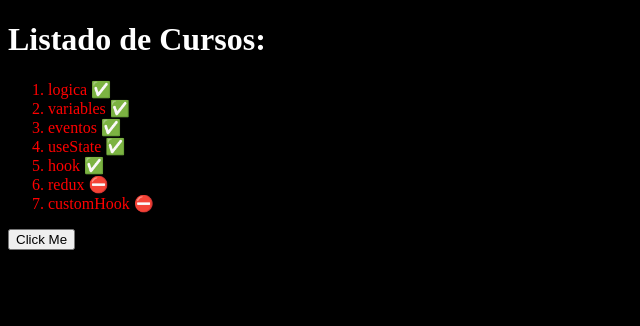
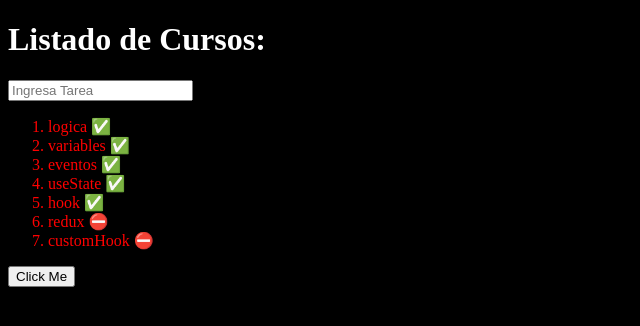
Before and after one commit to StrongFreeCode/01-react-test, a React (Vite) app: page / in a window 1280 px wide. Shown: the top 326 px of the page, without its empty margins (0-640 px from the left). Built offline with nearby package versions, Linux system fonts and the light colour scheme.

Commit message:
inicio del form preventSubmit

```diff
--- a/src/ListadoApp.jsx
+++ b/src/ListadoApp.jsx
@@ -1,4 +1,5 @@
 import { useState } from "react"
+import { AddTask } from "./components/AddTask"
 
 const Items = ({nombre, visto}) => {
   return (
@@ -24,6 +25,7 @@
   return (
     <>
       <h1>Listado de Cursos:</h1>
+      <AddTask></AddTask>
       <ol>
        {arreglo.map(item => <Items key={item.nombre} nombre={item.nombre} visto={item.visto}></Items>)}
       </ol>
--- /dev/null
+++ b/src/components/AddTask.jsx
@@ -0,0 +1,21 @@
+import { useState } from "react"
+
+export const AddTask = () => {
+    const [inputValue, setInpuValue] = useState('')
+    const onInputChange = (event) => {
+        setInpuValue(event.target.value)
+    }
+    const onSubmit = (event) => {
+        event.preventDefault()
+        console.log(inputValue)
+    }
+    return (
+        <form onSubmit={onSubmit} action="">
+             <input type="text"
+            placeholder="Ingresa Tarea"
+            value={inputValue}
+            onChange={onInputChange }
+        />
+        </form>
+  )
+}
--- a/src/main.jsx
+++ b/src/main.jsx
@@ -4,6 +4,7 @@
 import './ListadoApp.jsx'
 import { ListadoApp } from './ListadoApp.jsx'
 
+
 ReactDOM.createRoot(document.getElementById('root')).render(
   <React.StrictMode>
     <ListadoApp/>
```
